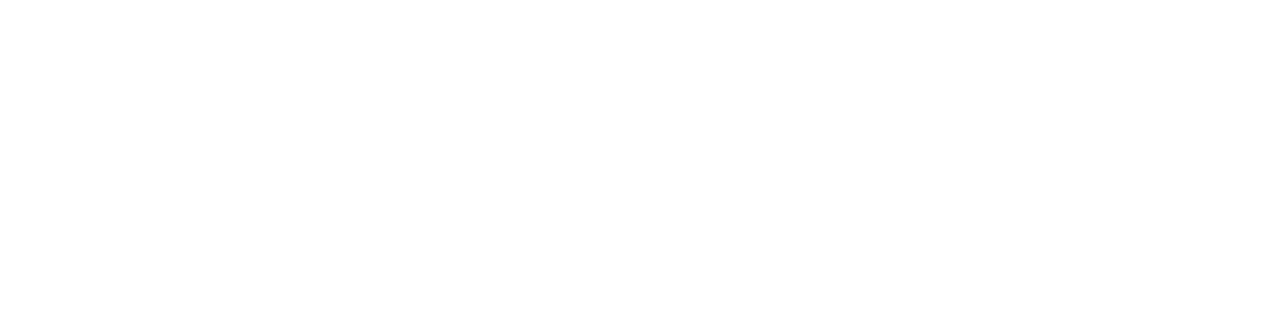
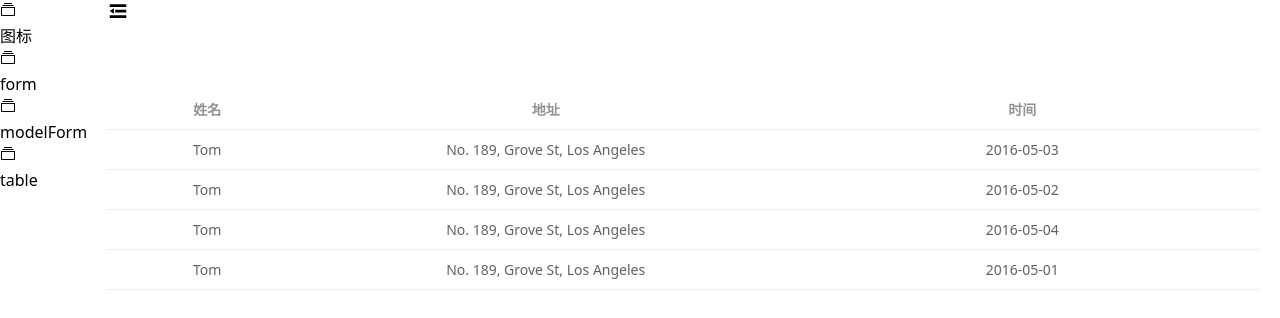
Before and after one commit to nmy0808/nmy-element-ui, a Vue app: page /table in a window 1280 px wide. Before the commit this address had no page. Shown: the top 318 px of the page. Built offline with nearby package versions, Linux system fonts and the light colour scheme.

Commit message:
feat: 完成了表格基础配置封装

```diff
--- a/src/components/index.ts
+++ b/src/components/index.ts
@@ -4,8 +4,9 @@
 import NEditor from './nEditor'
 import NDialog from './nDialog'
 import NModelForm from './nModelForm'
+import NTable from './NTable'
 
-const components = [IconChoose, NForm, NEditor, NDialog, NModelForm]
+const components = [IconChoose, NForm, NEditor, NDialog, NModelForm, NTable]
 export default {
   install(app: App) {
     components.forEach((com) => {
--- /dev/null
+++ b/src/components/nTable/index.ts
@@ -0,0 +1,7 @@
+import { App } from 'vue'
+import NTable from './src/index.vue'
+export default {
+  install(app: App) {
+    app.component(NTable.name, NTable)
+  }
+}
--- /dev/null
+++ b/src/components/nTable/src/index.vue
@@ -0,0 +1,35 @@
+<script setup lang="ts">
+import { PropType } from 'vue'
+import { ITableOptions } from './types/options'
+
+const props = defineProps({
+  options: {
+    type: Array as PropType<ITableOptions[]>,
+    required: true
+  },
+  data: {
+    type: Array,
+    required: true
+  }
+})
+</script>
+
+<template>
+  <el-table :data="data">
+    <template v-for="(item, index) in options" :key="index">
+      <el-table-column
+        :label="item.label"
+        :prop="item.prop"
+        :width="item.width"
+        :align="item.align"
+      ></el-table-column>
+    </template>
+  </el-table>
+</template>
+
+<style scoped lang="scss"></style>
+<script lang="ts">
+export default {
+  name: 'NTable'
+}
+</script>
--- /dev/null
+++ b/src/components/nTable/src/types/options.ts
@@ -0,0 +1,7 @@
+export interface ITableOptions {
+  label: string
+  prop?: string
+  width?: string | number
+  align?: 'left' | 'center' | 'right'
+  slot?: string
+}
--- a/src/router/index.ts
+++ b/src/router/index.ts
@@ -32,6 +32,14 @@
           title: 'modelForm',
           icon: 'Files'
         }
+      },
+      {
+        path: 'table',
+        component: () => import('@/views/table/index.vue'),
+        meta: {
+          title: 'table',
+          icon: 'Files'
+        }
       }
     ]
   }
--- a/src/types/components.d.ts
+++ b/src/types/components.d.ts
@@ -7,8 +7,6 @@
   export interface GlobalComponents {
     CIcon: typeof import('./../components/cIcon/index.vue')['default']
     Draggable: typeof import('./../components/draggable/index.vue')['default']
-    Editor: typeof import('./../components/editor/index.vue')['default']
-    EditorSrcNEditor: typeof import('./../components/editor/src/nEditor.vue')['default']
     ElAside: typeof import('element-plus/es')['ElAside']
     ElButton: typeof import('element-plus/es')['ElButton']
     ElContainer: typeof import('element-plus/es')['ElContainer']
@@ -20,13 +18,14 @@
     ElInput: typeof import('element-plus/es')['ElInput']
     ElMain: typeof import('element-plus/es')['ElMain']
     ElScrollbar: typeof import('element-plus/es')['ElScrollbar']
+    ElTable: typeof import('element-plus/es')['ElTable']
+    ElTableColumn: typeof import('element-plus/es')['ElTableColumn']
     IconChooseSrc: typeof import('./../components/iconChoose/src/index.vue')['default']
     NDialogSrc: typeof import('./../components/nDialog/src/index.vue')['default']
     NEditorSrc: typeof import('./../components/nEditor/src/index.vue')['default']
-    NEditorSrcNEditor: typeof import('./../components/nEditor/src/nEditor.vue')['default']
     NFormSrc: typeof import('./../components/nForm/src/index.vue')['default']
-    NFormSrcNEditor: typeof import('./../components/nForm/src/nEditor.vue')['default']
     NModelFormSrc: typeof import('./../components/nModelForm/src/index.vue')['default']
+    NTableSrc: typeof import('./../components/nTable/src/index.vue')['default']
     RouterLink: typeof import('vue-router')['RouterLink']
     RouterView: typeof import('vue-router')['RouterView']
   }
--- /dev/null
+++ b/src/views/table/index.vue
@@ -0,0 +1,54 @@
+<script setup lang="ts">
+import { ITableOptions } from '@/components/nTable/src/types/options'
+
+const data = ref([
+  {
+    date: '2016-05-03',
+    name: 'Tom',
+    address: 'No. 189, Grove St, Los Angeles'
+  },
+  {
+    date: '2016-05-02',
+    name: 'Tom',
+    address: 'No. 189, Grove St, Los Angeles'
+  },
+  {
+    date: '2016-05-04',
+    name: 'Tom',
+    address: 'No. 189, Grove St, Los Angeles'
+  },
+  {
+    date: '2016-05-01',
+    name: 'Tom',
+    address: 'No. 189, Grove St, Los Angeles'
+  }
+])
+const options = ref<ITableOptions[]>([
+  {
+    label: '姓名',
+    prop: 'name',
+    width: '200px',
+    align: 'center'
+  },
+  {
+    label: '地址',
+    prop: 'address',
+    width: '',
+    align: 'center'
+  },
+  {
+    label: '时间',
+    prop: 'date',
+    width: '',
+    align: 'center'
+  }
+])
+</script>
+
+<template>
+  <div class="">
+    <NTable :data="data" :options="options"></NTable>
+  </div>
+</template>
+
+<style scoped lang="scss"></style>
```
